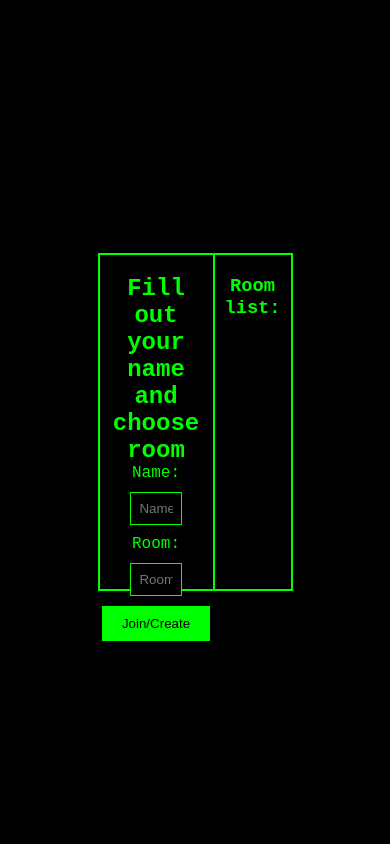
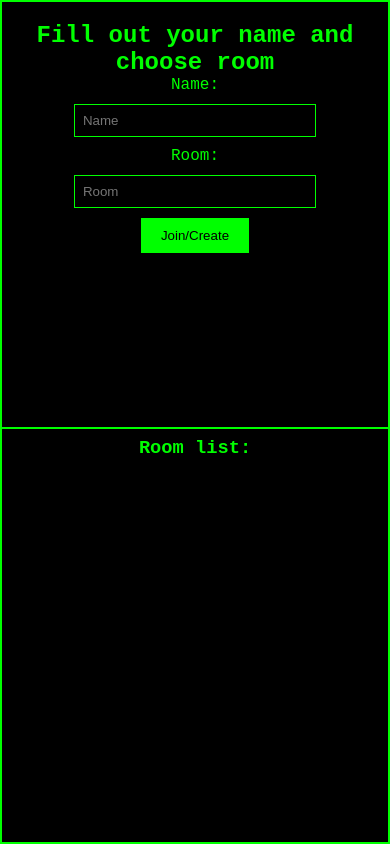
Before and after one commit to NasiadkaMaciej/ChatApp, a website: page public/index.html in a window 390 px wide. Drawn offline with nearby package versions, Linux system fonts and the light colour scheme; no server answers.

Commit message:
Mobile styles

```diff
--- a/public/style.css
+++ b/public/style.css
@@ -4,7 +4,6 @@
 	box-sizing: border-box;
 }
 
-/* Ogólny styl dla całej strony */
 body {
 	font-family: 'Courier New', monospace;
 	background-color: black;
@@ -29,7 +28,6 @@ h3 {
 	color: #00FF00;
 }
 
-/* Formularz logowania */
 #loginForm {
 	display: flex;
 	flex-direction: column;
@@ -65,8 +63,7 @@ h3 {
 	display: flex;
 	flex-direction: column;
 	align-items: center;
-	background-color: black;
-	padding: 20px;
+	padding: 4%;
 	border: 2px solid #00FF00;
 }
 
@@ -93,9 +90,7 @@ h3 {
 	border: 1px solid #00FF00;
 }
 
-/* Styl dla pokoju czatu */
 #chatRoom {
-	background-color: black;
 	color: #00FF00;
 	padding: 20px;
 	border: 2px solid #00FF00;
@@ -129,6 +124,10 @@ h3 {
 	width: 100%;
 }
 
+#inputMessage:focus {
+	outline:none;
+}
+
 #sendMessageButton {
 	background-color: #00FF00;
 	color: black;
@@ -159,3 +158,41 @@ h3 {
 	background-color: #00FF00;
 	color: black;
 }
+
+@media (max-width: 600px) {
+	body .container {
+		flex-direction: column !important;
+		height: 100vh;
+		width: 100vw;
+	}
+
+	#loginForm {
+		width: 100%;
+	}
+
+	#chatRoom {
+		width: 100%;
+		height: 80%;
+	}
+
+	#roomListBox {
+		width: 100%;
+	}
+
+	#userListBox {
+		width: 100%;
+		height: 20%;
+	}
+
+	.box {
+		padding: 2%;
+	}
+
+	.box:last-of-type {
+		border-top: none !important;
+	}
+
+	.rightBox {
+		border: 2px solid #00FF00 !important;
+	}
+}
```
